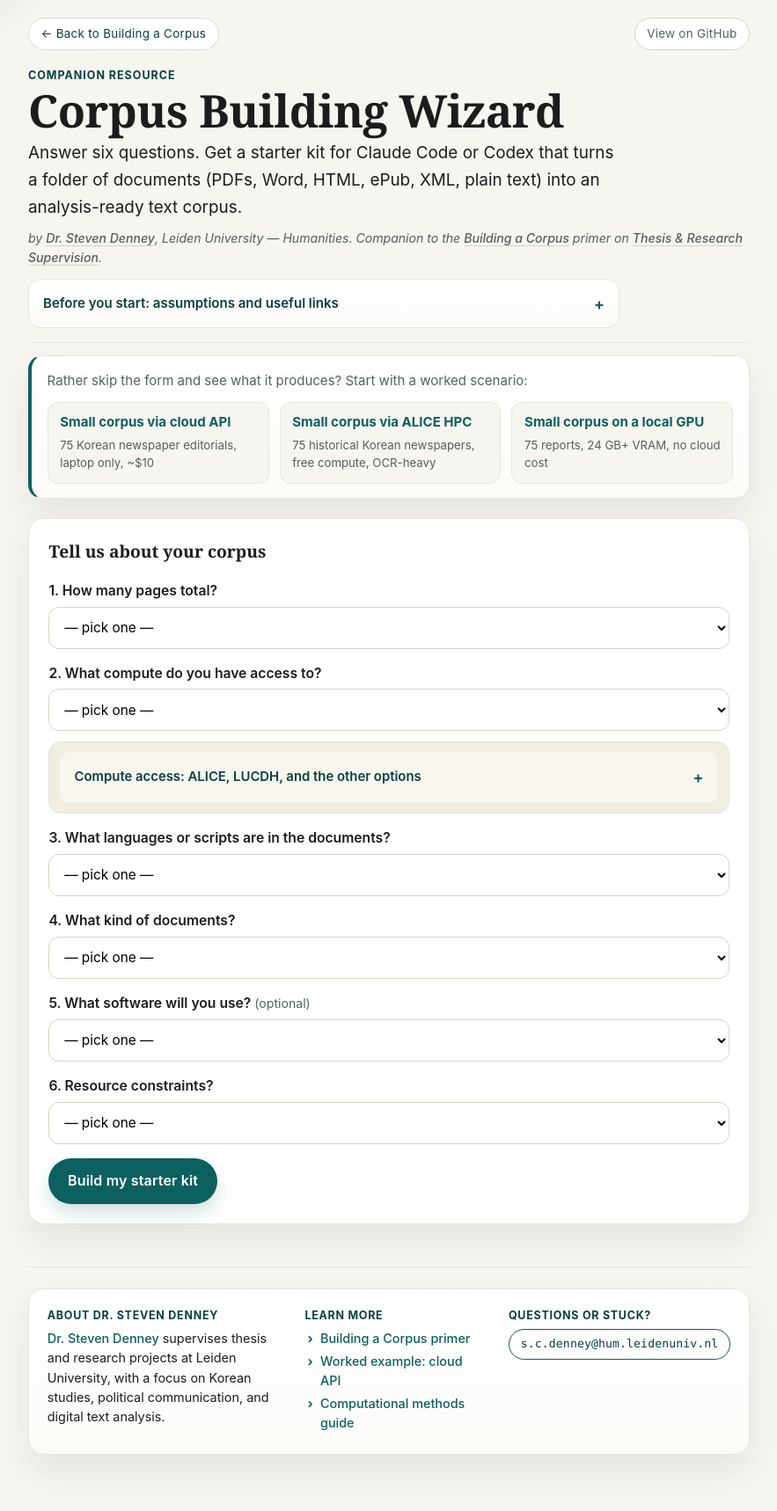
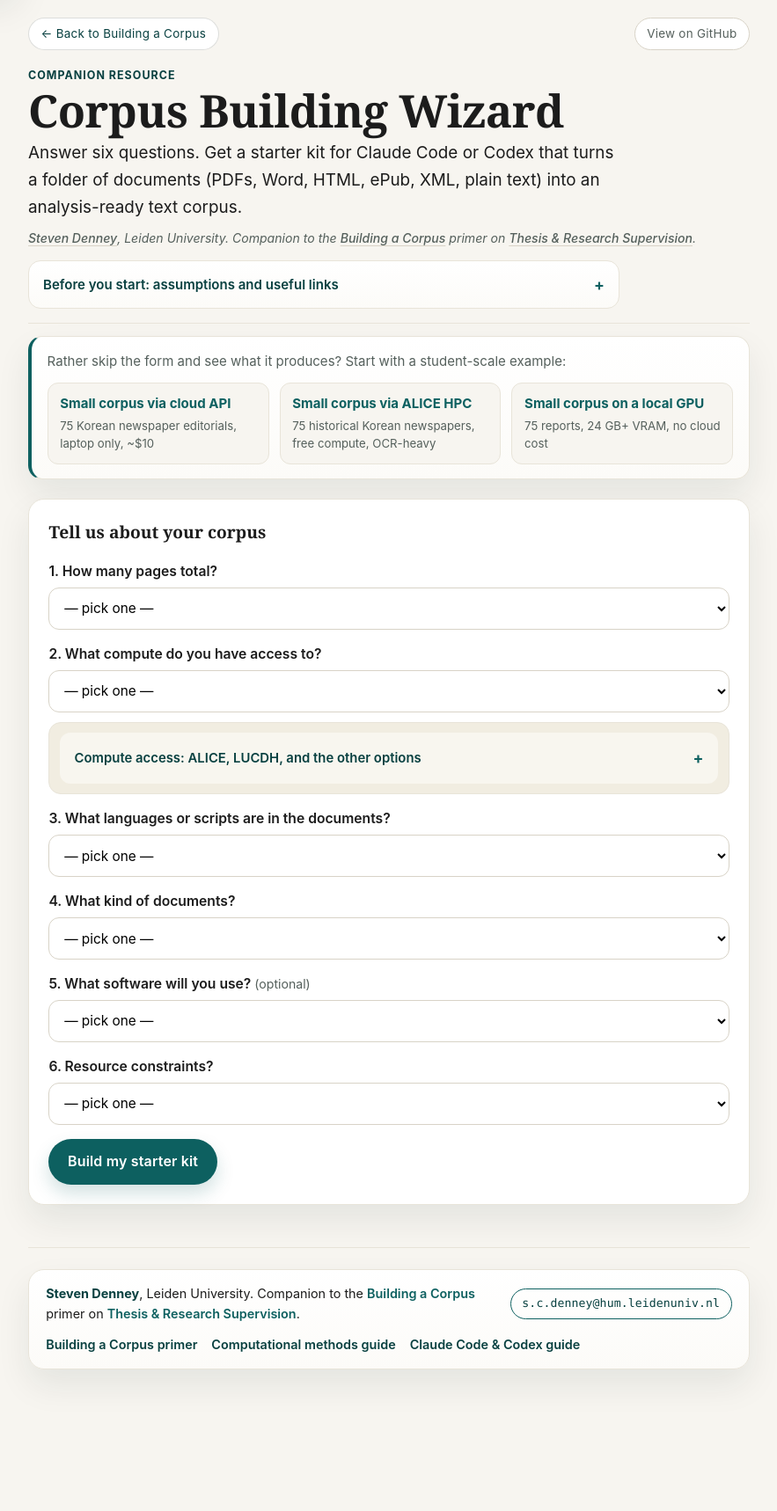
Before and after one commit to scdenney/corpus-building, a Jekyll site: the page index.html, which Jekyll copies as it is, in a window 1280 px wide. Shown: the whole page at 88% size, without its empty margins (198-1081 px from the left). Built offline with Jekyll 4.4.1, drawn with Linux system fonts in a browser that asks for light colours; after the commit the page ends 1621 px from its top, so only the background shows below that.

Commit message:
Simplify wizard footer and example wording

```diff
--- a/index.html
+++ b/index.html
@@ -22,8 +22,7 @@
   <h1>Corpus Building Wizard</h1>
   <p class="lede">Answer six questions. Get a starter kit for Claude Code or Codex that turns a folder of documents (PDFs, Word, HTML, ePub, XML, plain text) into an analysis-ready text corpus.</p>
   <p class="byline">
-    by <a href="https://scdenney.github.io/thesis-supervision/">Dr. Steven Denney</a>,
-    Leiden University — Humanities.
+    <a href="https://scdenney.github.io/thesis-supervision/">Steven Denney</a>, Leiden University.
     Companion to the <a href="https://scdenney.github.io/thesis-supervision/methods/building-a-corpus">Building a Corpus</a> primer on <a href="https://scdenney.github.io/thesis-supervision/">Thesis &amp; Research Supervision</a>.
   </p>
   <details class="more-info">
@@ -38,7 +37,7 @@
 
 <main id="wizard-main">
   <section class="cold-entry">
-    <p>Rather skip the form and see what it produces? Start with a worked scenario:</p>
+    <p>Rather skip the form and see what it produces? Start with a student-scale example:</p>
     <ul class="scenarios">
       <li><a href="examples/small_api.html">Small corpus via cloud API</a> <span class="scenario-note">75 Korean newspaper editorials, laptop only, ~$10</span></li>
       <li><a href="examples/small_alice.html">Small corpus via ALICE HPC</a> <span class="scenario-note">75 historical Korean newspapers, free compute, OCR-heavy</span></li>
@@ -181,22 +180,19 @@
 
 <footer>
   <div class="footer-inner">
-    <div class="footer-col">
-      <h4>About Dr. Steven Denney</h4>
-      <p><a href="https://scdenney.github.io/thesis-supervision/">Dr. Steven Denney</a> supervises thesis and research projects at Leiden University, with a focus on Korean studies, political communication, and digital text analysis.</p>
-    </div>
-    <div class="footer-col">
-      <h4>Learn more</h4>
-      <ul>
-        <li><a href="https://scdenney.github.io/thesis-supervision/methods/building-a-corpus">Building a Corpus primer</a></li>
-        <li><a href="examples/small_api.html">Worked example: cloud API</a></li>
-        <li><a href="https://scdenney.github.io/thesis-supervision/methods/quantitative/">Computational methods guide</a></li>
-      </ul>
-    </div>
-    <div class="footer-col">
-      <h4>Questions or stuck?</h4>
-      <p><a class="contact-link" href="mailto:s.c.denney@hum.leidenuniv.nl?subject=Corpus%20Building%20Wizard%20%E2%80%94%20help">s.c.denney@hum.leidenuniv.nl</a></p>
-    </div>
+    <p class="footer-note">
+      <strong>Steven Denney</strong>, Leiden University. Companion to the
+      <a href="https://scdenney.github.io/thesis-supervision/methods/building-a-corpus">Building a Corpus</a>
+      primer on <a href="https://scdenney.github.io/thesis-supervision/">Thesis &amp; Research Supervision</a>.
+    </p>
+    <p class="footer-contact">
+      <a class="contact-link" href="mailto:s.c.denney@hum.leidenuniv.nl?subject=Corpus%20Building%20Wizard%20%E2%80%94%20help">s.c.denney@hum.leidenuniv.nl</a>
+    </p>
+    <nav class="footer-links" aria-label="Footer">
+      <a href="https://scdenney.github.io/thesis-supervision/methods/building-a-corpus">Building a Corpus primer</a>
+      <a href="https://scdenney.github.io/thesis-supervision/methods/quantitative/">Computational methods guide</a>
+      <a href="https://scdenney.github.io/thesis-supervision/methods/claude-code-codex">Claude Code &amp; Codex guide</a>
+    </nav>
   </div>
 </footer>
 
--- a/scripts/inventory_builder.py
+++ b/scripts/inventory_builder.py
@@ -233,7 +233,7 @@ def main(argv: list[str] | None = None) -> int:
     #
     # - Series / collection identification: parse pdf_path parts against a
     #   dict of regex patterns (see /Thesis/pipeline/inventory.py for a
-    #   worked example with three series).
+    #   sample case with three series).
     # - Chapter / episode numbers: add a CHAPTER_PATTERNS dict keyed by
     #   (series, language) and run against the NFC-normalized filename.
     # - Additional metadata (year, author, edition): parse from filename,
--- a/wizard.css
+++ b/wizard.css
@@ -550,45 +550,48 @@ footer {
 }
 .footer-inner {
   display: grid;
-  grid-template-columns: 1.3fr 1fr 1.1fr;
-  gap: 1.75rem;
-  align-items: start;
+  grid-template-columns: minmax(0, 1fr) auto;
+  gap: 0.8rem 1.25rem;
+  align-items: center;
   background: linear-gradient(180deg, #ffffff, #fcfbf8);
   border: 1px solid var(--border-soft);
   border-radius: calc(var(--radius) + 2px);
-  padding: 1.25rem 1.3rem;
+  padding: 1rem 1.2rem;
   box-shadow: var(--surface-shadow);
 }
-.footer-col h4 {
-  margin: 0 0 0.35rem;
-  color: var(--accent-dark);
-  font-size: 0.78rem;
-  font-weight: 700;
-  text-transform: uppercase;
-  letter-spacing: 0.06em;
+.footer-note,
+.footer-contact {
+  margin: 0;
 }
-.footer-col p {
-  margin: 0;
+.footer-note {
+  max-width: 40rem;
   line-height: 1.55;
   color: var(--fg);
 }
-.footer-col ul {
-  margin: 0;
-  padding-left: 1.1rem;
-  list-style: none;
-}
-.footer-col li {
-  margin: 0.22rem 0;
-  position: relative;
-}
-.footer-col li::before {
-  content: "›";
-  position: absolute;
-  left: -0.9rem;
-  color: var(--accent);
+.footer-note strong {
+  color: var(--accent-dark);
   font-weight: 700;
 }
-.footer-col a { font-weight: 500; }
+.footer-links {
+  grid-column: 1 / -1;
+  display: flex;
+  flex-wrap: wrap;
+  gap: 0.35rem 1rem;
+  align-items: center;
+}
+.footer-links a,
+.footer-note a {
+  font-weight: 600;
+}
+.footer-links a {
+  color: var(--accent-dark);
+}
+.footer-links a:hover {
+  text-decoration: underline;
+}
+.footer-contact {
+  justify-self: end;
+}
 .contact-link {
   display: inline-block;
   padding: 0.4rem 0.8rem;
@@ -750,7 +753,9 @@ article.scenario hr {
 }
 
 @media (max-width: 680px) {
-  .footer-inner { grid-template-columns: 1fr; gap: 1.25rem; }
+  .footer-inner { grid-template-columns: 1fr; gap: 0.9rem; }
+  .footer-contact { justify-self: start; }
+  .footer-links { gap: 0.35rem 0.8rem; }
 }
 
 @media (prefers-reduced-motion: reduce) {
```
Also changed, not shown: CLAUDE.md (+2 -2 lines), wizard/STARTER_KIT.md (+2 -2 lines), README.md.
